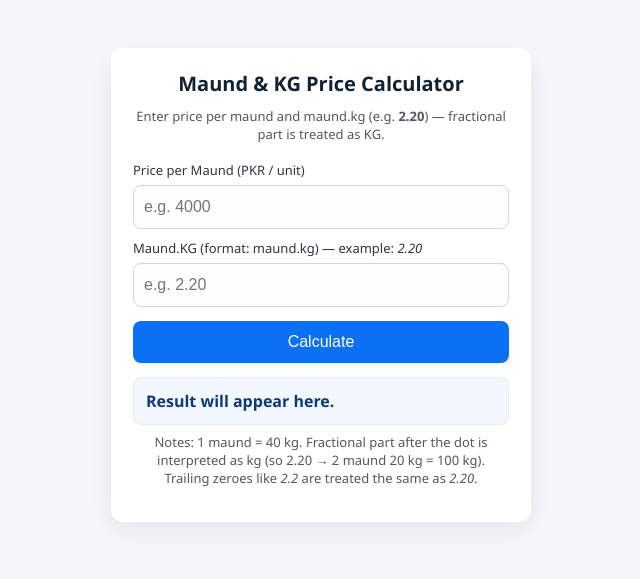
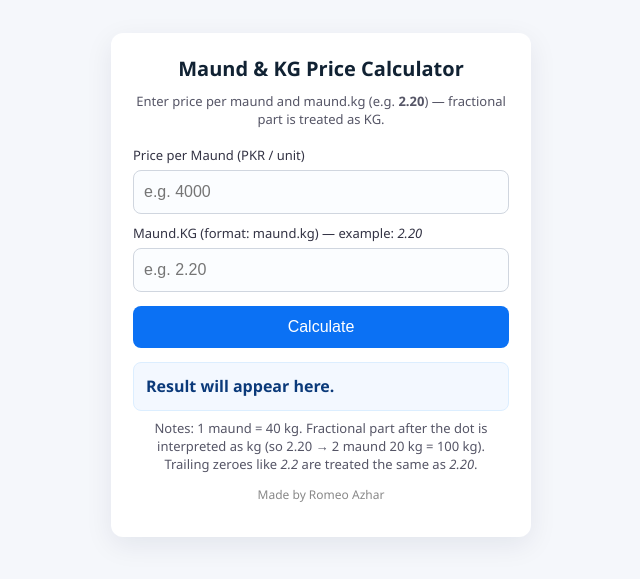
Before and after one commit to romeoazhar/maund-calculator, a plain HTML site: page index.html in a window 1280 px wide. Shown: the part 115-694 px from the top of the page, without its empty margins (319-959 px from the left). Drawn offline with Linux system fonts and the light colour scheme.

Commit message:
Update index.html

```diff
--- a/index.html
+++ b/index.html
@@ -123,6 +123,7 @@
     <div id="result" class="result" aria-live="polite">Result will appear here.</div>
 
     <p class="small">Notes: 1 maund = 40 kg. Fractional part after the dot is interpreted as kg (so 2.20 → 2 maund 20 kg = 100 kg). Trailing zeroes like <em>2.2</em> are treated the same as <em>2.20</em>.</p>
+    <p style="margin-top:12px;font-size:12px;color:#888;text-align:center;">Made by Romeo Azhar</p>
   </div>
 
 <script>
```
